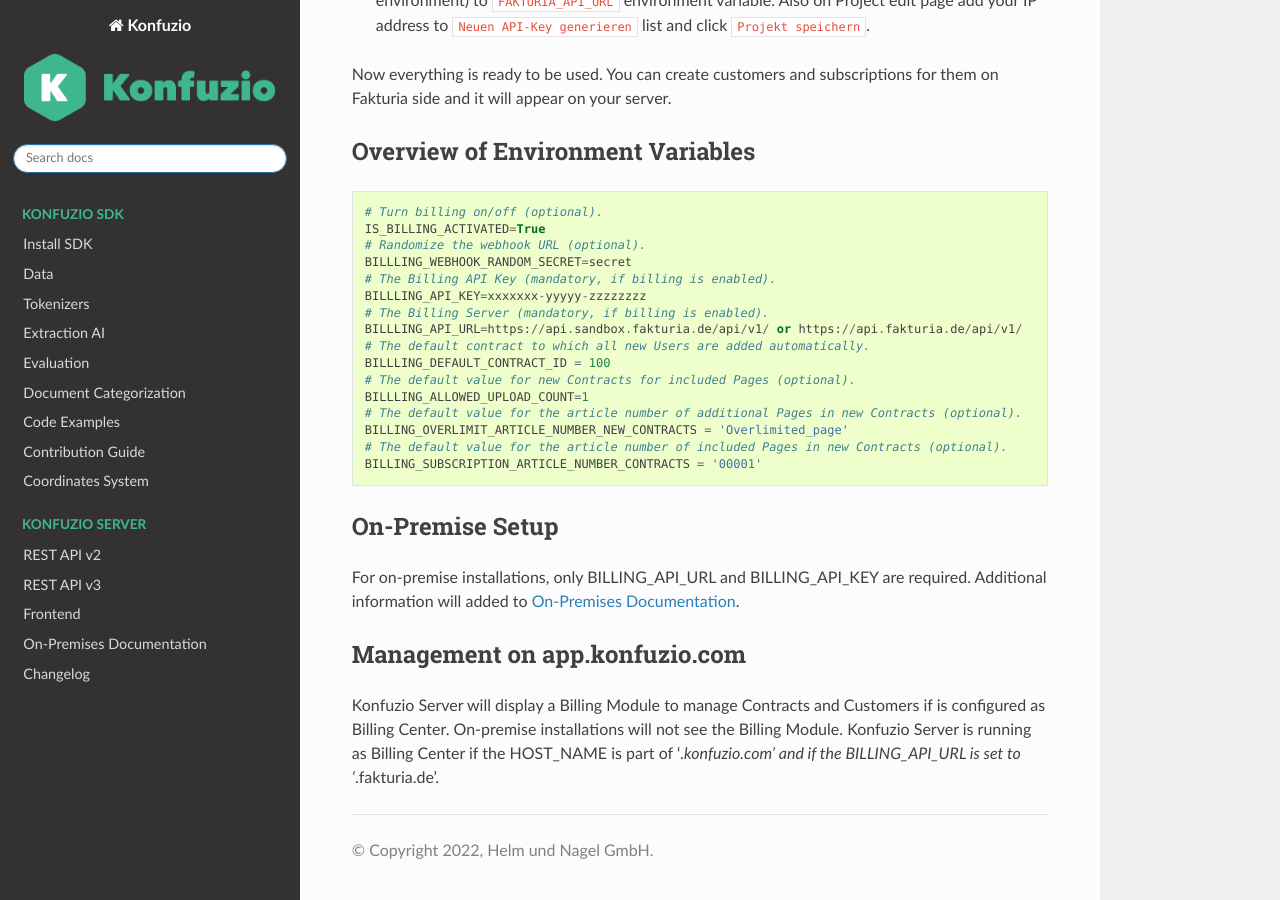
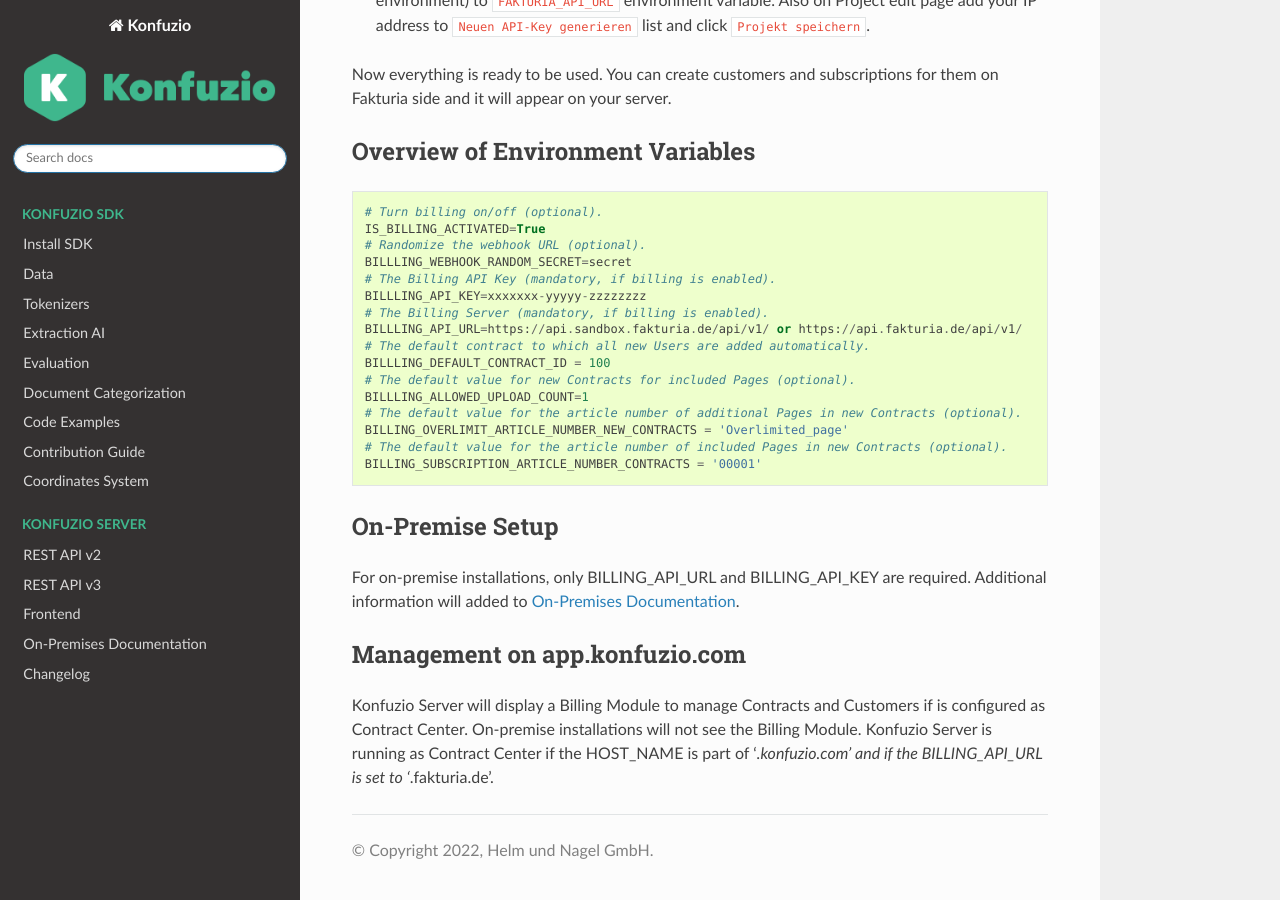
Before and after one commit to konfuzio-ai/konfuzio-sdk, a Sphinx documentation site: the page built from docs/web/billing/index.md, in a window 1280 px wide and 900 px high, scrolled down 1796 px. Built offline with Sphinx 7.4.7 and the Read the Docs theme 2.0.0, drawn with Linux system fonts in a browser that asks for light colours; some of the changed text lies outside the part shown.

Commit message:
Update index.md

```diff
--- a/docs/web/billing/index.md
+++ b/docs/web/billing/index.md
@@ -12,7 +12,7 @@
 a("License Key") --> e(Contract)
 b(Contract)
 end
-subgraph Fakturia
+subgraph Contract Center
 b(Contract) --> c(Contract)
 e(Contract) --> f(Contract)
 end
@@ -80,4 +80,4 @@
 For on-premise installations, only BILLING_API_URL and BILLING_API_KEY are required. Additional information will added to [On-Premises Documentation](https://dev.konfuzio.com/web/on_premises.html).
 
 ## Management on app.konfuzio.com
-Konfuzio Server will display a Billing Module to manage Contracts and Customers if is configured as Billing Center. On-premise installations will not see the Billing Module. Konfuzio Server is running as Billing Center if the HOST_NAME is part of '\*.konfuzio.com' and if the BILLING_API_URL is set to '\*.fakturia.de'.
+Konfuzio Server will display a Billing Module to manage Contracts and Customers if is configured as Contract Center. On-premise installations will not see the Billing Module. Konfuzio Server is running as Contract Center if the HOST_NAME is part of '\*.konfuzio.com' and if the BILLING_API_URL is set to '\*.fakturia.de'.
```
